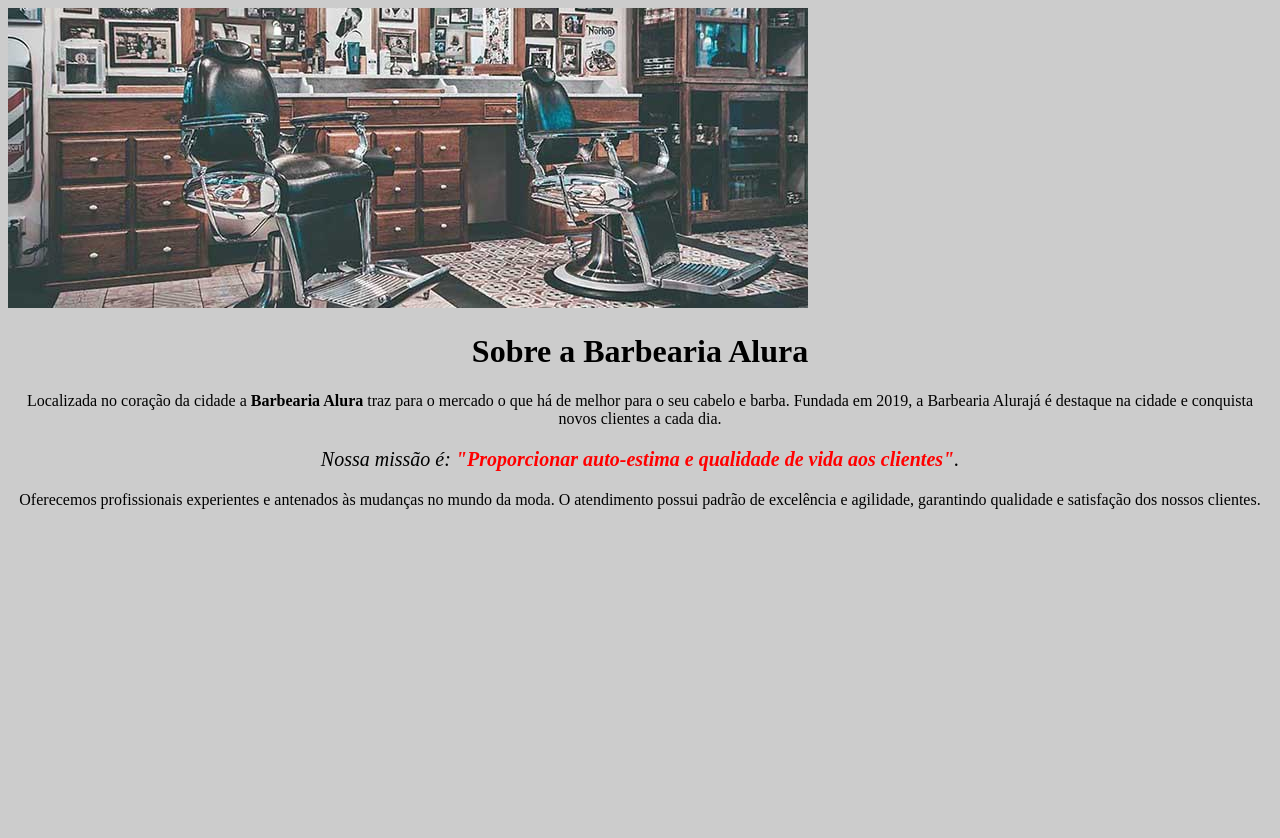
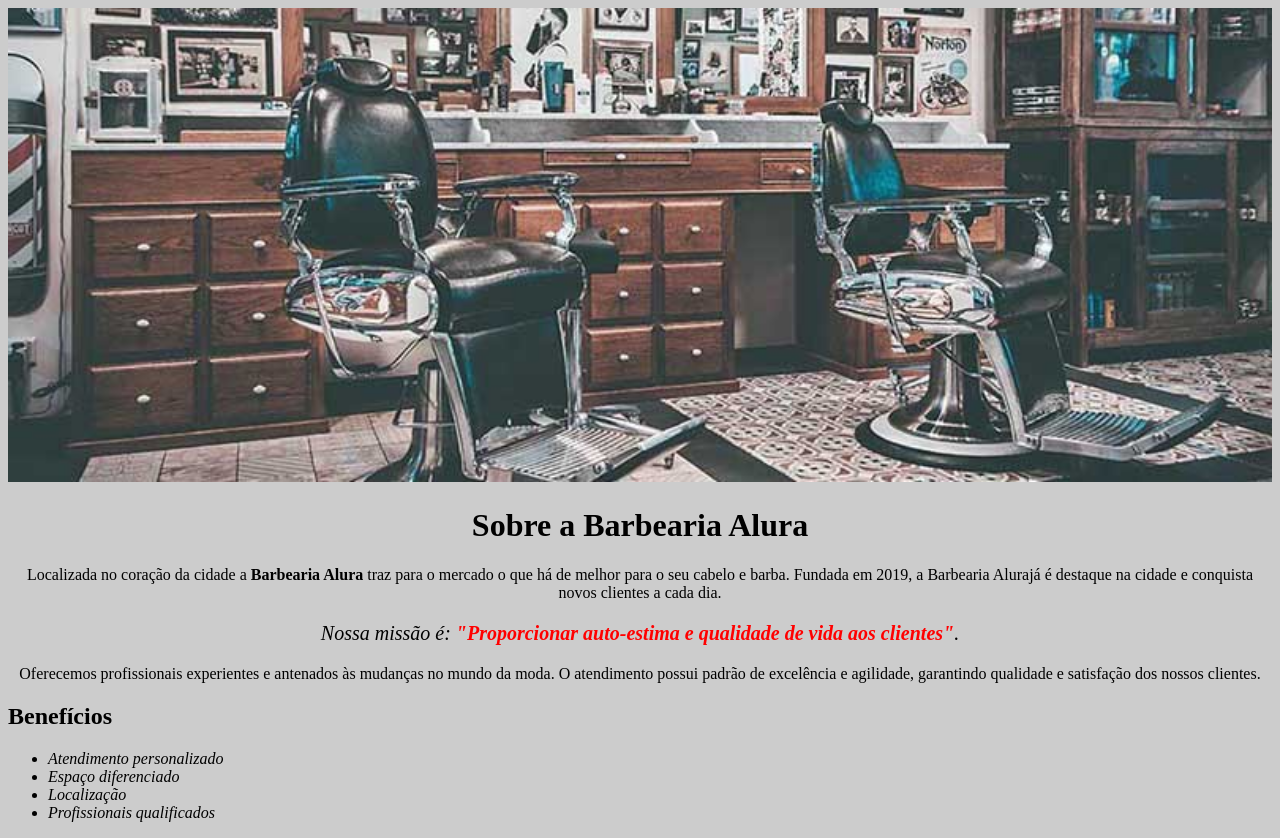
Before and after one commit to melissajblins/HTML5-CSS3, a plain HTML site: page index.html in a window 1280 px wide. Before the commit the page ends 800 px from the top, so only its background shows below. Drawn offline with Linux system fonts and the light colour scheme.

Commit message:
Trabalhando com listas

```diff
--- a/index.html
+++ b/index.html
@@ -7,7 +7,7 @@
 
     </head>
     <body>
-        <img src="banner.jpg">
+        <img id="banner" src="banner.jpg">
 
         <h1>Sobre a Barbearia Alura</h1>
 
@@ -18,5 +18,15 @@
 
         <p>Oferecemos profissionais experientes e antenados às mudanças no mundo da moda. O atendimento possui padrão de excelência
         e agilidade, garantindo qualidade e satisfação dos nossos clientes.</p>
+
+        <h2>Benefícios</h2>
+
+        <ul>
+            <li class="lista01">Atendimento personalizado</li>
+            <li class="lista01">Espaço diferenciado</li>
+            <li class="lista01">Localização</li>
+            <li class="lista01">Profissionais qualificados</li>
+        </ul>
+
     </body>
 </html>
--- a/style.css
+++ b/style.css
@@ -1,5 +1,9 @@
 body {
     background: #CCCCCC
+}
+
+#banner {
+    width: 100%;
 }
 
 h1 {
@@ -17,3 +21,7 @@ p {
 em strong {
     color: #FF0000;
 }
+
+.lista01 {
+    font-style: italic;
+}
```
